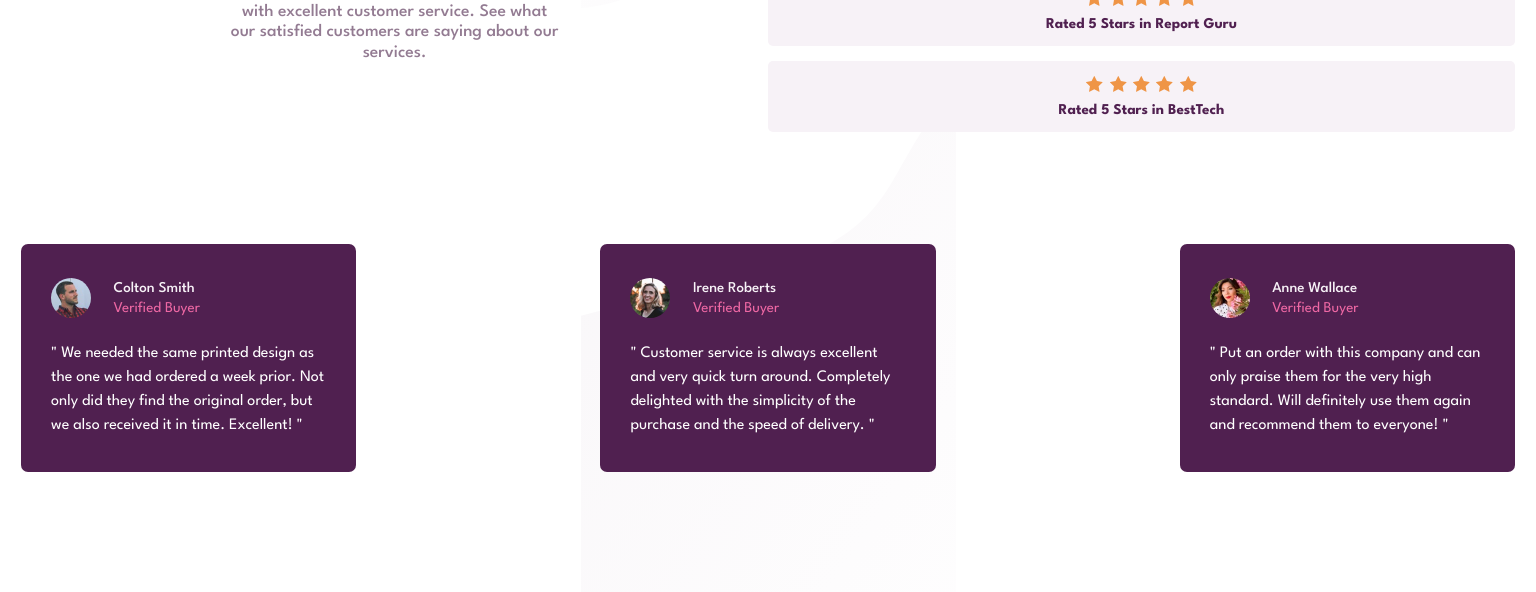
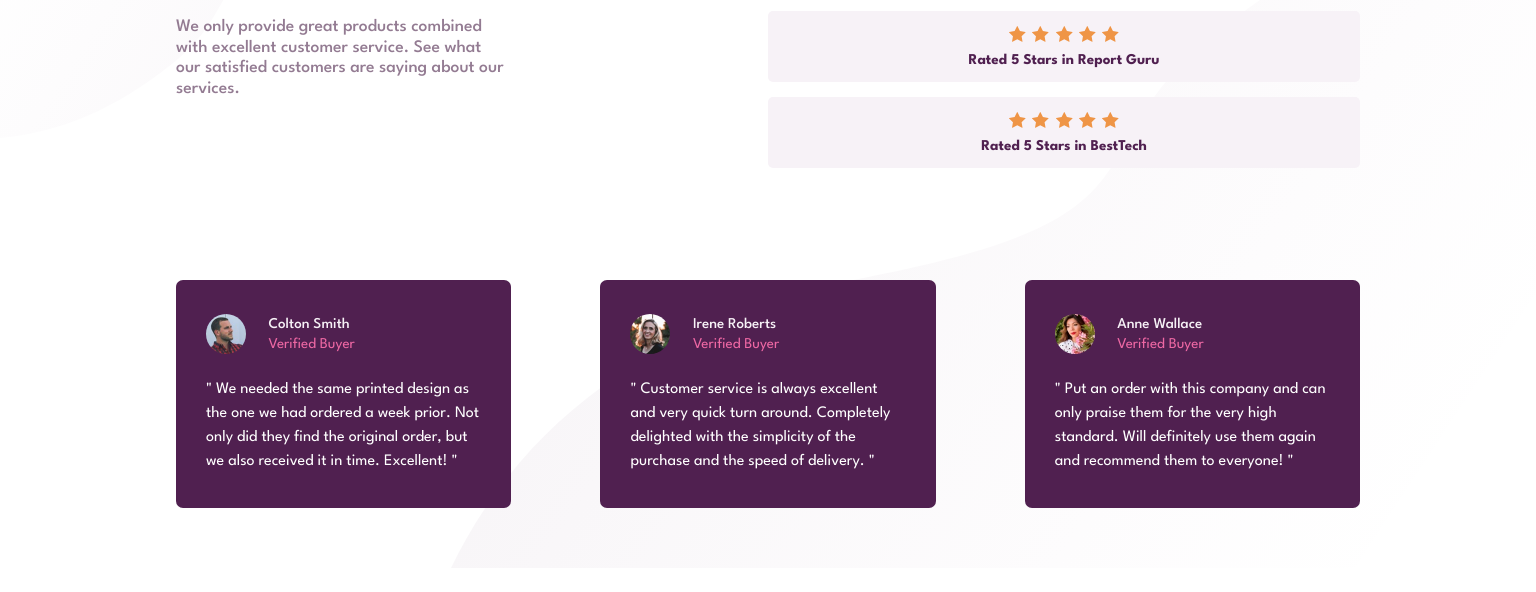
Before and after one commit to JakubLipnicki/social-proof-section-fMentor, a plain HTML site: page index.html in a window 1536 px wide. Shown: the part 224-816 px from the top of the page. Drawn offline with Linux system fonts and the light colour scheme.

Commit message:
body margins

```diff
--- a/style.css
+++ b/style.css
@@ -103,6 +103,12 @@ h1{
 
 @media (min-width: 1440px) {
     body{
+        background: none;
+        background: url(images/bg-pattern-top-desktop.svg), url(images/bg-pattern-bottom-desktop.svg);
+        background-repeat: no-repeat, no-repeat;
+        background-position: left top, right bottom;
+        margin: 6rem 11rem 0 11rem;
+
 
     }
     .container{
@@ -116,6 +122,8 @@ h1{
     }
     header{
         grid-area: header;
+        align-items: start;
+        text-align: start;
     }
     main{
         display: contents;
```
